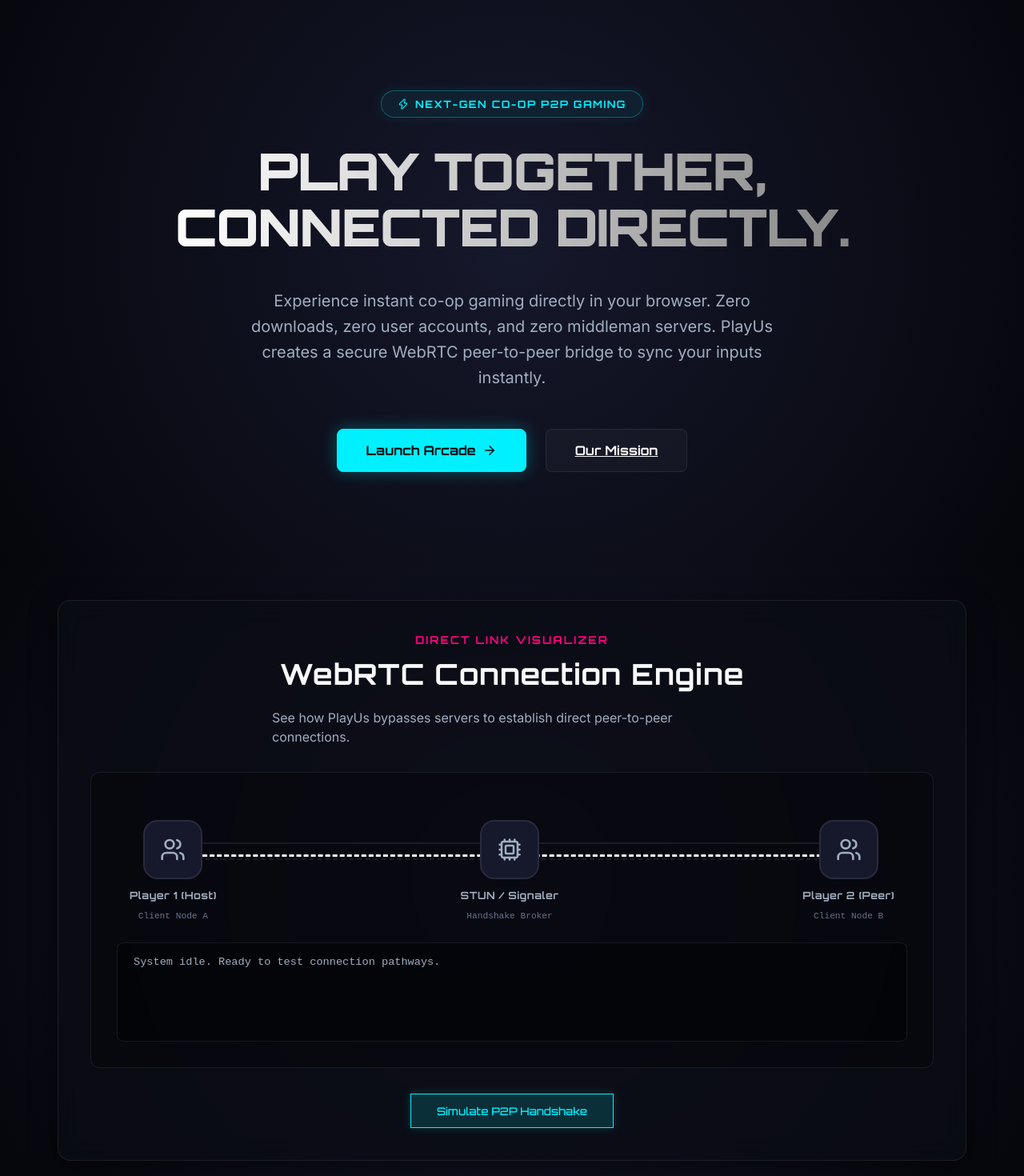
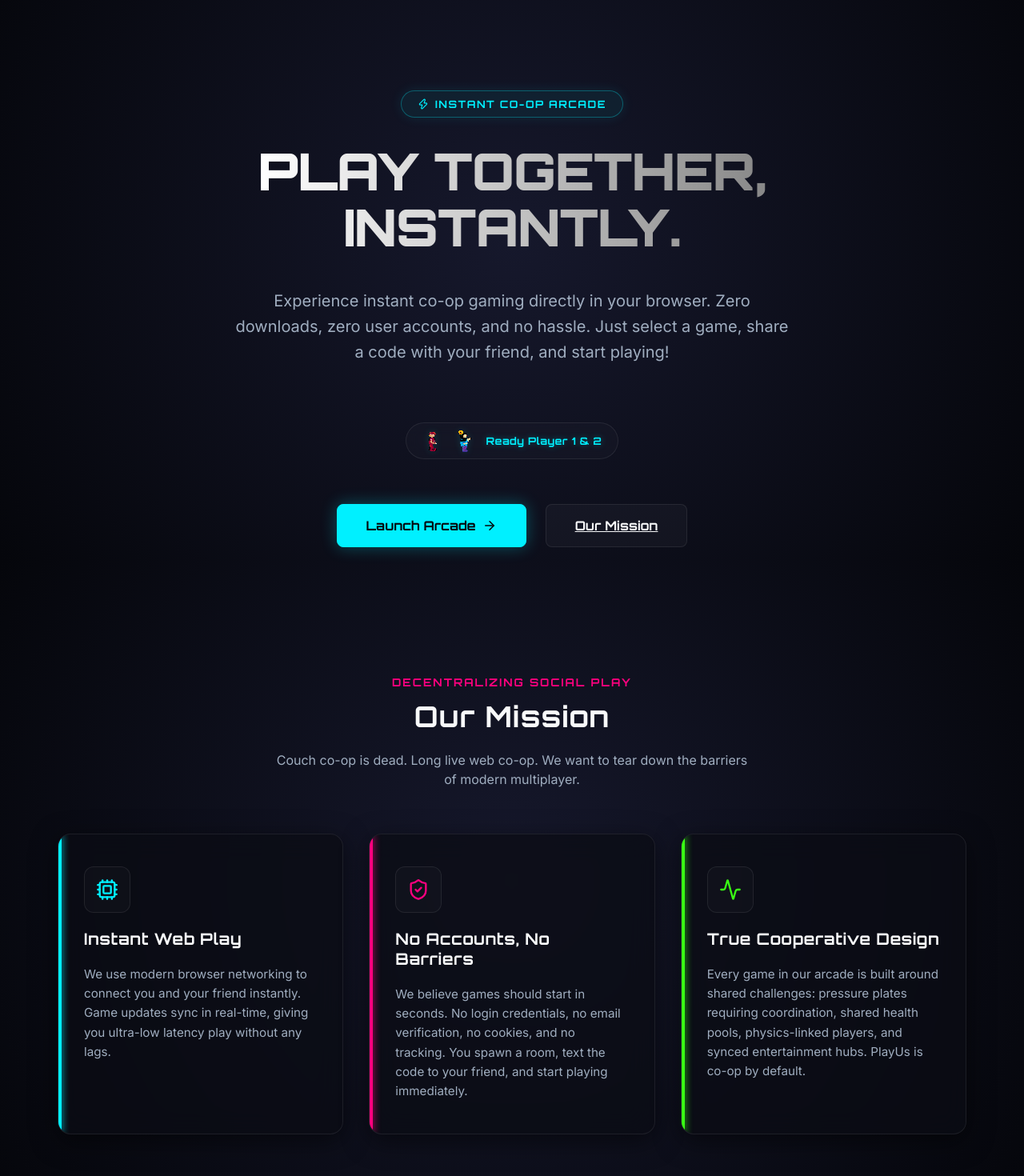
Before and after one commit to KKA-0/playus, a React (Vite) app: page / in a window 1280 px wide. Shown: the part 100-1570 px from the top of the page at 80% size. Built offline with nearby package versions, Linux system fonts and the light colour scheme.

Commit message:
landing page

```diff
--- a/src/components/LandingPage.tsx
+++ b/src/components/LandingPage.tsx
@@ -1,96 +1,37 @@
-import React, { useState, useEffect } from 'react';
+import React from 'react';
 import {
-  Gamepad2, Users, Cpu, ShieldCheck, Activity,
-  ArrowRight, Zap, RefreshCw, Music
+  Gamepad2, Cpu, ShieldCheck, Activity,
+  ArrowRight, Zap, Music
 } from 'lucide-react';
 
 interface LandingPageProps {
   onStartPlaying: (selectedGame?: 'platformer' | 'shooter' | 'snake' | 'chained' | 'music' | 'farm' | null) => void;
 }
 
-type SimulatorState = 'idle' | 'signaling' | 'handshake' | 'connected';
-
-interface LogMessage {
-  text: string;
-  type: 'info' | 'highlight' | 'success';
-}
-
 export const LandingPage: React.FC<LandingPageProps> = ({ onStartPlaying }) => {
-  // WebRTC Simulator States
-  const [simState, setSimState] = useState<SimulatorState>('idle');
-  const [simLogs, setSimLogs] = useState<LogMessage[]>([
-    { text: "System idle. Ready to test connection pathways.", type: "info" }
-  ]);
-  const [ping, setPing] = useState<number | null>(null);
-
-  // Run the simulator sequence
-  const startSimulator = () => {
-    if (simState !== 'idle') return;
-
-    setSimState('signaling');
-    setPing(null);
-    setSimLogs([
-      { text: "⚡ Initializing WebRTC handshake...", type: "highlight" },
-      { text: "ℹ️ Querying local ICE candidates & STUN servers...", type: "info" }
-    ]);
-
-    // Step 2: Contacting signaling server
-    setTimeout(() => {
-      setSimState('handshake');
-      setSimLogs(prev => [
-        ...prev,
-        { text: "🌐 Signal server connected (ws://playus.signaling.io)", type: "info" },
-        { text: "🔄 Exchanging SDP Offer / Answer with Player 2...", type: "highlight" }
-      ]);
-    }, 1800);
-
-    // Step 3: P2P established
-    setTimeout(() => {
-      setSimState('connected');
-      setPing(Math.floor(Math.random() * 12) + 12); // Mock low ping (12 - 24 ms)
-      setSimLogs(prev => [
-        ...prev,
-        { text: "🔑 ICE Candidates gathered. NAT Traversal successful.", type: "info" },
-        { text: "✔️ Direct P2P WebRTC SCTP DataChannel opened!", type: "success" },
-        { text: "🎮 Input syncing engine started (60 FPS updates).", type: "success" }
-      ]);
-    }, 3600);
-  };
-
-  const resetSimulator = () => {
-    setSimState('idle');
-    setPing(null);
-    setSimLogs([
-      { text: "System reset. Ready to test connection pathways.", type: "info" }
-    ]);
-  };
-
-  // Auto-pulse latency in connected mode
-  useEffect(() => {
-    if (simState !== 'connected') return;
-    const interval = setInterval(() => {
-      setPing(Math.floor(Math.random() * 8) + 14);
-    }, 3000);
-    return () => clearInterval(interval);
-  }, [simState]);
-
   return (
     <div className="landing-container">
       {/* 1. Hero Section */}
       <section className="landing-hero">
         <div className="landing-hero-badge">
           <Zap size={14} className="text-cyan animate-pulse" />
-          <span>Next-Gen Co-op P2P Gaming</span>
+          <span>Instant Co-op Arcade</span>
         </div>
 
         <h1 className="landing-hero-title">
           PLAY TOGETHER,<br />
-          CONNECTED DIRECTLY.
+          INSTANTLY.
         </h1>
 
         <p className="landing-hero-subtitle">
-          Experience instant co-op gaming directly in your browser. Zero downloads, zero user accounts, and zero middleman servers. PlayUs creates a secure WebRTC peer-to-peer bridge to sync your inputs instantly.
+          Experience instant co-op gaming directly in your browser. Zero downloads, zero user accounts, and no hassle. Just select a game, share a code with your friend, and start playing!
         </p>
+
+        <div className="hero-characters-ref">
+          <img src="/male.png" alt="Player 1" className="hero-char-img" />
+          <img src="/female.png" alt="Player 2" className="hero-char-img" />
+          <span className="hero-char-tag text-cyan">Ready Player 1 & 2</span>
+        </div>
 
         <div className="landing-hero-ctas">
           <button
@@ -106,108 +47,7 @@
         </div>
       </section>
 
-      {/* 2. Interactive WebRTC Simulator Widget */}
-      <section className="glass-panel webrtc-simulator">
-        <div className="section-header">
-          <span className="section-tag">Direct Link Visualizer</span>
-          <h2 className="section-title">WebRTC Connection Engine</h2>
-          <p className="section-subtitle">
-            See how PlayUs bypasses servers to establish direct peer-to-peer connections.
-          </p>
-        </div>
-
-        <div className="simulator-showcase">
-          <div className={`simulator-network ${simState === 'connected' ? 'connected-p2p' : ''}`}>
-
-            {/* Player 1 Node */}
-            <div className={`simulator-node-wrapper ${simState !== 'idle' ? 'active' : ''}`} style={{ '--glow-color': 'var(--neon-cyan)' } as React.CSSProperties}>
-              <div className="simulator-node-element">
-                <Users size={32} />
-              </div>
-              <span className="simulator-node-label">Player 1 (Host)</span>
-              <span className="simulator-node-ip">Client Node A</span>
-            </div>
-
-            {/* Signaling Server Node */}
-            <div className={`simulator-node-wrapper ${(simState === 'signaling' || simState === 'handshake') ? 'active' : ''}`} style={{ '--glow-color': 'var(--neon-purple)' } as React.CSSProperties}>
-              <div className="simulator-node-element">
-                <Cpu size={30} />
-              </div>
-              <span className="simulator-node-label">STUN / Signaler</span>
-              <span className="simulator-node-ip">Handshake Broker</span>
-            </div>
-
-            {/* Player 2 Node */}
-            <div className={`simulator-node-wrapper ${(simState === 'handshake' || simState === 'connected') ? 'active' : ''}`} style={{ '--glow-color': 'var(--neon-magenta)' } as React.CSSProperties}>
-              <div className="simulator-node-element">
-                <Users size={32} />
-              </div>
-              <span className="simulator-node-label">Player 2 (Peer)</span>
-              <span className="simulator-node-ip">Client Node B</span>
-            </div>
-
-            {/* Wires */}
-            <div className="simulator-wires">
-              {/* Wire Left to Center (Signaling) */}
-              <div className="wire-line wire-left-to-center"></div>
-              {/* Wire Right to Center (Signaling) */}
-              <div className="wire-line wire-right-to-center"></div>
-              {/* Direct P2P Wire */}
-              <div className="wire-line wire-p2p"></div>
-            </div>
-
-            {/* Packet animations */}
-            {simState === 'signaling' && (
-              <div className="packet-pulse packet-to-signalling" style={{ '--packet-color': 'var(--neon-cyan)' } as React.CSSProperties}></div>
-            )}
-            {simState === 'handshake' && (
-              <>
-                <div className="packet-pulse packet-from-signalling" style={{ '--packet-color': 'var(--neon-purple)' } as React.CSSProperties}></div>
-                <div className="packet-pulse packet-to-signalling" style={{ '--packet-color': 'var(--neon-magenta)', animationDelay: '0.6s' } as React.CSSProperties}></div>
-              </>
-            )}
-            {simState === 'connected' && (
-              <>
-                <div className="packet-pulse packet-direct-p2p-p1" style={{ '--packet-color': 'var(--neon-green)', top: '12px' } as React.CSSProperties}></div>
-                <div className="packet-pulse packet-direct-p2p-p2" style={{ '--packet-color': 'var(--neon-green)', top: '12px', animationDelay: '0.5s' } as React.CSSProperties}></div>
-              </>
-            )}
-
-          </div>
-
-          {/* Connection Logs console */}
-          <div className="simulator-log-panel">
-            {simLogs.map((log, index) => (
-              <div key={index} className={`sim-log-line ${log.type}`}>
-                {log.text}
-              </div>
-            ))}
-          </div>
-        </div>
-
-        <div className="simulator-controls">
-          {simState === 'idle' && (
-            <button className="glow-btn-cyan font-display" onClick={startSimulator} style={{ padding: '0.8rem 2rem' }}>
-              Simulate P2P Handshake
-            </button>
-          )}
-
-          {simState !== 'idle' && (
-            <button className="copy-btn" onClick={resetSimulator} style={{ padding: '0.8rem 2rem', gap: '0.5rem' }}>
-              <RefreshCw size={14} className={simState !== 'connected' ? 'animate-spin' : ''} /> Reset Simulator
-            </button>
-          )}
-
-          {ping !== null && (
-            <div className="ping-display text-green">
-              <Activity size={16} />
-              <span>Direct Link Latency: {ping}ms</span>
-            </div>
-          )}
-        </div>
-      </section>
-
-      {/* 3. Our Mission Section */}
+      {/* 2. Our Mission Section */}
       <section id="mission" className="landing-mission-section">
         <div className="section-header">
           <span className="section-tag">Decentralizing Social Play</span>
@@ -218,18 +58,16 @@
         </div>
 
         <div className="mission-grid">
-          {/* Card 1 */}
           <div className="mission-card glass-panel cyan-accent">
             <div className="mission-icon">
               <Cpu size={28} />
             </div>
-            <h3>P2P WebRTC Tech</h3>
+            <h3>Instant Web Play</h3>
             <p>
-              By using WebRTC datachannels, we hook players up directly. Game updates travel via client-to-client UDP sockets, giving you the lowest latency possible without passing through an intermediate cloud server.
+              We use modern browser networking to connect you and your friend instantly. Game updates sync in real-time, giving you ultra-low latency play without any lags.
             </p>
           </div>
 
-          {/* Card 2 */}
           <div className="mission-card glass-panel magenta-accent">
             <div className="mission-icon">
               <ShieldCheck size={28} />
@@ -240,7 +78,6 @@
             </p>
           </div>
 
-          {/* Card 3 */}
           <div className="mission-card glass-panel green-accent">
             <div className="mission-icon">
               <Activity size={28} />
@@ -253,7 +90,7 @@
         </div>
       </section>
 
-      {/* 4. Games Showcase Section */}
+      {/* 3. Games Showcase Section */}
       <section className="landing-games-section">
         <div className="section-header">
           <span className="section-tag">Interactive Catalog</span>
@@ -264,7 +101,6 @@
         </div>
 
         <div className="games-grid games-grid-title">
-          {/* Game 1: Gem Hunters */}
           <div className="game-option-card platformer" onClick={() => onStartPlaying('platformer')}>
             <div className="game-card-img">
               <Gamepad2 className="game-card-icon" />
@@ -276,7 +112,6 @@
             </div>
           </div>
 
-          {/* Game 2: Arena Survival */}
           <div className="game-option-card shooter" onClick={() => onStartPlaying('shooter')}>
             <div className="game-card-img">
               <Gamepad2 className="game-card-icon" />
@@ -288,7 +123,6 @@
             </div>
           </div>
 
-          {/* Game 3: Cyber Slither */}
           <div className="game-option-card snake" onClick={() => onStartPlaying('snake')}>
             <div className="game-card-img">
               <Gamepad2 className="game-card-icon" />
@@ -300,7 +134,6 @@
             </div>
           </div>
 
-          {/* Game 4: Chained Together */}
           <div className="game-option-card chained" onClick={() => onStartPlaying('chained')}>
             <div className="game-card-img">
               <Gamepad2 className="game-card-icon" />
@@ -312,7 +145,6 @@
             </div>
           </div>
 
-          {/* Game 5: Co-op Music Sync */}
           <div className="game-option-card music" onClick={() => onStartPlaying('music')}>
             <div className="game-card-img" style={{ backgroundImage: 'linear-gradient(135deg, #1db954, #191414)' }}>
               <Music className="game-card-icon" style={{ opacity: 0.9 }} />
@@ -324,7 +156,6 @@
             </div>
           </div>
 
-          {/* Game 6: Farm Together */}
           <div className="game-option-card farm" onClick={() => onStartPlaying('farm')}>
             <div className="game-card-img">
               <Gamepad2 className="game-card-icon" />
@@ -338,7 +169,7 @@
         </div>
       </section>
 
-      {/* 5. How It Works Section */}
+      {/* 4. How It Works Section */}
       <section className="how-it-works-section">
         <div className="section-header">
           <span className="section-tag">Step-by-Step Guide</span>
@@ -358,7 +189,7 @@
           <div className="step-card glass-panel">
             <div className="step-number">2</div>
             <h4 className="step-title">Copy Invite Code</h4>
-            <p className="step-desc">Copy the generated WebRTC connection code to your clipboard.</p>
+            <p className="step-desc">Copy the generated lobby room code to your clipboard.</p>
           </div>
 
           <div className="step-card glass-panel">
@@ -370,7 +201,7 @@
           <div className="step-card glass-panel">
             <div className="step-number">4</div>
             <h4 className="step-title">Pick & Play</h4>
-            <p className="step-desc">Pick your co-op mode. Once direct P2P opens, play instantly!</p>
+            <p className="step-desc">Pick your co-op mode and start playing instantly!</p>
           </div>
         </div>
       </section>
--- a/src/index.css
+++ b/src/index.css
@@ -1479,3 +1479,36 @@
   max-width: none !important;
   max-height: none !important;
 }
+
+
+
+/* Hero Characters Reference styles */
+.hero-characters-ref {
+  display: inline-flex;
+  align-items: center;
+  gap: 0.75rem;
+  margin: 1.5rem 0 2rem 0;
+  background: rgba(255, 255, 255, 0.02);
+  border: 1px solid var(--glass-border);
+  padding: 0.5rem 1.25rem;
+  border-radius: 9999px;
+  backdrop-filter: blur(8px);
+  -webkit-backdrop-filter: blur(8px);
+  align-self: center;
+}
+
+.hero-char-img {
+  width: 28px;
+  height: 28px;
+  image-rendering: pixelated;
+  image-rendering: crisp-edges;
+  filter: drop-shadow(0 0 4px rgba(0, 240, 255, 0.15));
+}
+
+.hero-char-tag {
+  font-family: var(--font-display);
+  font-size: 0.8rem;
+  font-weight: 700;
+  letter-spacing: 0.5px;
+  text-shadow: 0 0 8px rgba(0, 240, 255, 0.3);
+}
```
